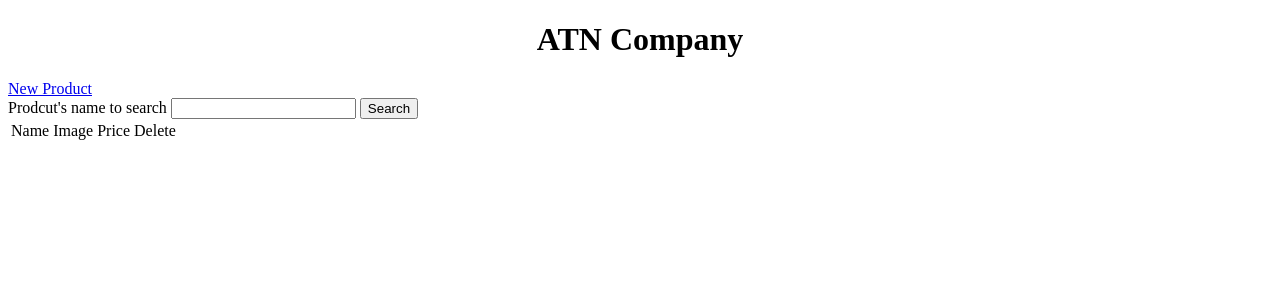
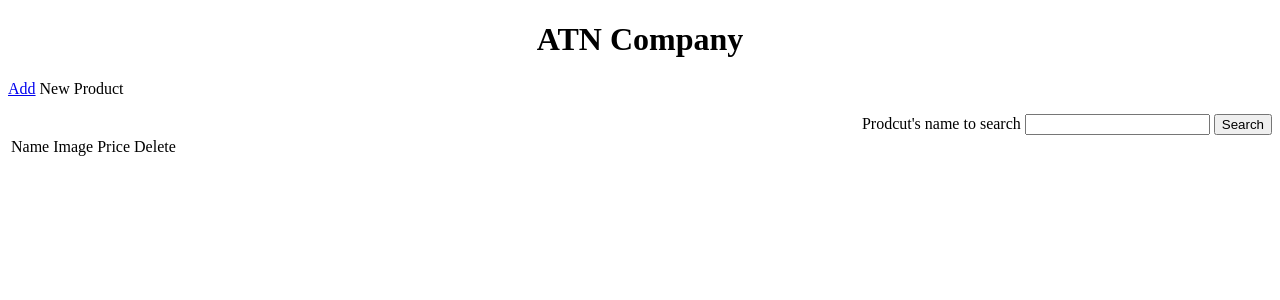
Before and after one commit to cloudyahihi/GCH0801-cloudyahihi, a Node server app: page / in a window 1280 px wide. Shown: the top 300 px of the page. Run offline with Node 20, Linux system fonts and the light colour scheme; data that the repository does not hold is empty; some libraries are stand-ins or nearby versions.

Commit message:
Update home.hbs

```diff
--- a/views/home.hbs
+++ b/views/home.hbs
@@ -10,11 +10,15 @@
     <div align="center">
         <h1>ATN Company</h1>
     </div>
-    <a href="/new">New Product</a>
-    <form action="/search" method="post">
-        Prodcut's name to search <input type="text" name="txtSearch">
-        <input type="submit" value="Search">
-    </form>
+    <div>
+        <p> <a href="/new">Add</a> New Product</p>
+    </div>
+    <div align="right">
+        <form action="/search" method="post">
+           Prodcut's name to search <input type="text" name="txtSearch">
+            <input type="submit" value="Search">
+        </form>
+    </div>
     <table>
         <tr>
             <td>Name</td>
```
